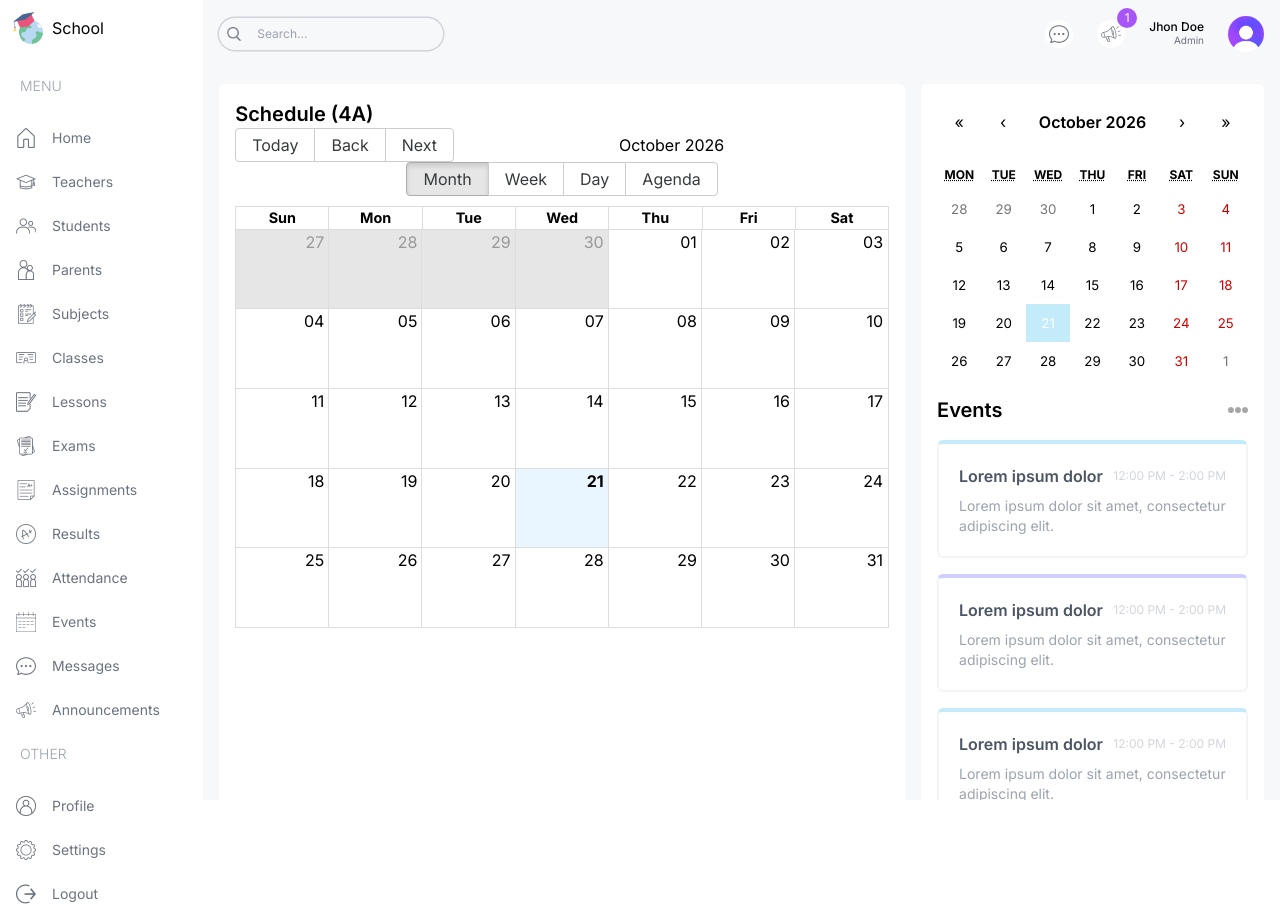
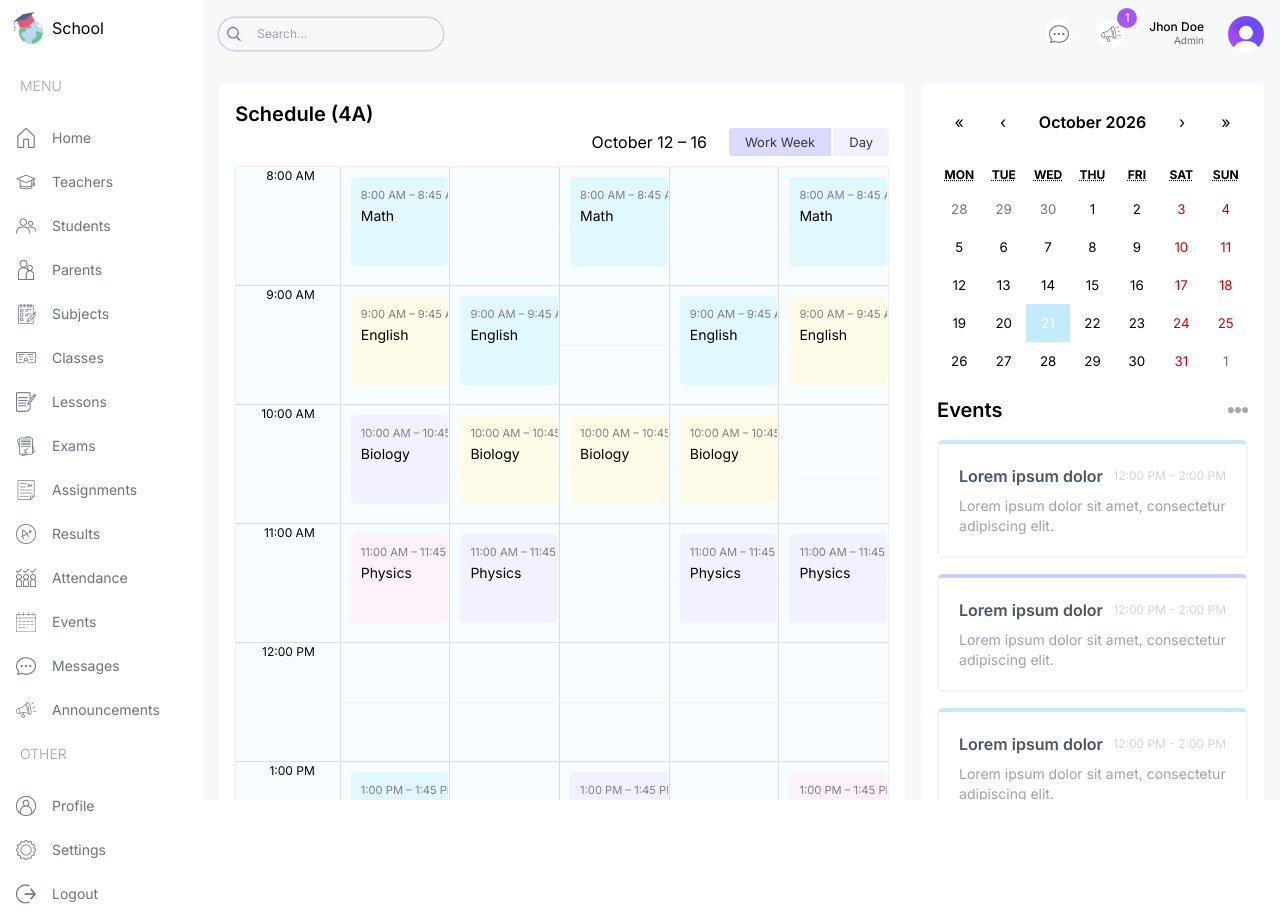
Before and after one commit to souravkumarswain/schoolDashboard, a Next.js app: page /student in a window 1280 px wide. Built offline with nearby package versions, Linux system fonts and the light colour scheme.

Commit message:
CSS updated for Big Calender

```diff
--- a/src/app/globals.css
+++ b/src/app/globals.css
@@ -15,3 +15,79 @@
 .react-calendar__navigation__label__labelText {
     font-weight: 600 !important;
 }
+.rbc-btn-group:first-child{
+    display: none !important;
+}
+.rbc-toolbar-label{
+    text-align: right !important;
+    padding: 0px 20px !important;
+    font-weight: 400 !important;
+}
+.rbc-btn-group:last-child{
+    font-size: 13px;
+}
+.rbc-btn-group:last-child button{
+    border: none !important;
+    background-color: #f1f0ff !important;
+    margin-left: 2px !important;
+}
+.rbc-toolbar button.rbc-active{
+    background-color: #dbdafe !important;
+    box-shadow: none !important;
+}
+.rbc-time-view{
+    border-color: #eee !important;
+}
+.rbc-time-header{
+    display: none !important;
+}
+.rbc-time-content{
+    border: none !important;
+}
+.rbc-time-gutter.rbc-time-column{
+    font-size: 12px !important;
+}
+.rbc-time-gutter.rbc-time-column .rbc-timeslot-group{
+    padding: 0px 20px !important;
+}
+.rbc-timeslot-group{
+    background-color: #f7fdff !important;
+}
+.rbc-day-slot{
+    font-size: 14px !important;
+}
+.rbc-event{
+    border: none !important;
+    color: black !important;
+    padding: 10px !important;
+    margin: 10px !important;
+    width: 99% !important;
+}
+.rbc-event:nth-child(1){
+    background-color: #e2f8ff !important;
+}
+.rbc-event:nth-child(2){
+    background-color: #fefce8 !important;
+}
+.rbc-event:nth-child(3){
+    background-color: #f2f1ff !important;
+}
+.rbc-event:nth-child(4){
+    background-color: #fdf2fb !important;
+}
+.rbc-event:nth-child(5){
+    background-color: #e2f8ff !important;
+}
+.rbc-event:nth-child(6){
+    background-color: #fefce8 !important;
+}
+.rbc-event:nth-child(7){
+    background-color: #f2f1ff !important;
+}
+.rbc-event:nth-child(8){
+    background-color: #f2f1ff !important;
+}
+.rbc-event-label{
+    color: gray !important;
+    margin-bottom: 5px !important;
+}
--- a/src/app/layout.tsx
+++ b/src/app/layout.tsx
@@ -1,5 +1,6 @@
 import type { Metadata } from "next";
 import { Inter } from "next/font/google";
+import "react-big-calendar/lib/css/react-big-calendar.css";
 import "./globals.css";
 
 const inter = Inter({ subsets: ["latin"] });
--- a/src/components/BigCalendar.tsx
+++ b/src/components/BigCalendar.tsx
@@ -1,22 +1,34 @@
 'use client'
 
-import { Calendar, momentLocalizer } from 'react-big-calendar'
+import { Calendar, momentLocalizer, View, Views } from 'react-big-calendar'
 import moment from 'moment';
-import "react-big-calendar/lib/css/react-big-calendar.css"
 import { calendarEvents } from '@/lib/data';
+import { useState } from 'react';
 
 const localizer = momentLocalizer(moment)
 
-const BigCalendar = () => (
-  <div>
+const BigCalendar = () => {
+    const [ view, setView ] = useState<View>(Views.WORK_WEEK)
+    const [date, setDate] = useState<Date>(calendarEvents[0]?.start ?? new Date())
+    const handleOnChangeView = (selectedView:View) => {
+        setView(selectedView);
+    }
+    return (
     <Calendar
-      localizer={localizer}
-      events={calendarEvents}
-      startAccessor="start"
-      endAccessor="end"
-      style={{ height: 500 }}
+        localizer={localizer}
+        events={calendarEvents}
+        date={date}
+        onNavigate={setDate}
+        startAccessor="start"
+        endAccessor="end"
+        views={["work_week", "day"]}
+        view={view}
+        style={{ height: "98%" }}
+        onView={handleOnChangeView}
+        min={new Date(2026, 1, 0, 8,0,0)}
+        max={new Date(2026, 1, 0, 17,0,0)}
     />
-  </div>
-)
+    )
+}
 
 export default BigCalendar;
--- a/src/lib/data.ts
+++ b/src/lib/data.ts
@@ -921,143 +921,143 @@ export const calendarEvents = [
   {
     title: "Math",
     allDay: false,
-    start: new Date(2024, 7, 12, 8, 0),
-    end: new Date(2024, 7, 12, 8, 45),
+    start: new Date(2026, 9, 12, 8, 0),
+    end: new Date(2026, 9, 12, 8, 45),
   },
   {
     title: "English",
     allDay: false,
-    start: new Date(2024, 7, 12, 9, 0),
-    end: new Date(2024, 7, 12, 9, 45),
+    start: new Date(2026, 9, 12, 9, 0),
+    end: new Date(2026, 9, 12, 9, 45),
   },
   {
     title: "Biology",
     allDay: false,
-    start: new Date(2024, 7, 12, 10, 0),
-    end: new Date(2024, 7, 12, 10, 45),
+    start: new Date(2026, 9, 12, 10, 0),
+    end: new Date(2026, 9, 12, 10, 45),
   },
   {
     title: "Physics",
     allDay: false,
-    start: new Date(2024, 7, 12, 11, 0),
-    end: new Date(2024, 7, 12, 11, 45),
+    start: new Date(2026, 9, 12, 11, 0),
+    end: new Date(2026, 9, 12, 11, 45),
   },
   {
     title: "Chemistry",
     allDay: false,
-    start: new Date(2024, 7, 12, 13, 0),
-    end: new Date(2024, 7, 12, 13, 45),
+    start: new Date(2026, 9, 12, 13, 0),
+    end: new Date(2026, 9, 12, 13, 45),
   },
   {
     title: "History",
     allDay: false,
-    start: new Date(2024, 7, 12, 14, 0),
-    end: new Date(2024, 7, 12, 14, 45),
+    start: new Date(2026, 9, 12, 14, 0),
+    end: new Date(2026, 9, 12, 14, 45),
   },
   {
     title: "English",
     allDay: false,
-    start: new Date(2024, 7, 13, 9, 0),
-    end: new Date(2024, 7, 13, 9, 45),
+    start: new Date(2026, 9, 13, 9, 0),
+    end: new Date(2026, 9, 13, 9, 45),
   },
   {
     title: "Biology",
     allDay: false,
-    start: new Date(2024, 7, 13, 10, 0),
-    end: new Date(2024, 7, 13, 10, 45),
+    start: new Date(2026, 9, 13, 10, 0),
+    end: new Date(2026, 9, 13, 10, 45),
   },
   {
     title: "Physics",
     allDay: false,
-    start: new Date(2024, 7, 13, 11, 0),
-    end: new Date(2024, 7, 13, 11, 45),
+    start: new Date(2026, 9, 13, 11, 0),
+    end: new Date(2026, 9, 13, 11, 45),
   },
 
   {
     title: "History",
     allDay: false,
-    start: new Date(2024, 7, 13, 14, 0),
-    end: new Date(2024, 7, 13, 14, 45),
+    start: new Date(2026, 9, 14, 14, 0),
+    end: new Date(2026, 9, 14, 14, 45),
   },
   {
     title: "Math",
     allDay: false,
-    start: new Date(2024, 7, 14, 8, 0),
-    end: new Date(2024, 7, 14, 8, 45),
+    start: new Date(2026, 9, 14, 8, 0),
+    end: new Date(2026, 9, 14, 8, 45),
   },
   {
     title: "Biology",
     allDay: false,
-    start: new Date(2024, 7, 14, 10, 0),
-    end: new Date(2024, 7, 14, 10, 45),
+    start: new Date(2026, 9, 14, 10, 0),
+    end: new Date(2026, 9, 14, 10, 45),
   },
 
   {
     title: "Chemistry",
     allDay: false,
-    start: new Date(2024, 7, 14, 13, 0),
-    end: new Date(2024, 7, 14, 13, 45),
+    start: new Date(2026, 9, 14, 13, 0),
+    end: new Date(2026, 9, 14, 13, 45),
   },
   {
     title: "History",
     allDay: false,
-    start: new Date(2024, 7, 14, 14, 0),
-    end: new Date(2024, 7, 13, 14, 45),
+    start: new Date(2026, 9, 14, 14, 0),
+    end: new Date(2026, 9, 13, 14, 45),
   },
   {
     title: "English",
     allDay: false,
-    start: new Date(2024, 7, 15, 9, 0),
-    end: new Date(2024, 7, 15, 9, 45),
+    start: new Date(2026, 9, 15, 9, 0),
+    end: new Date(2026, 9, 15, 9, 45),
   },
   {
     title: "Biology",
     allDay: false,
-    start: new Date(2024, 7, 15, 10, 0),
-    end: new Date(2024, 7, 15, 10, 45),
+    start: new Date(2026, 9, 15, 10, 0),
+    end: new Date(2026, 9, 15, 10, 45),
   },
   {
     title: "Physics",
     allDay: false,
-    start: new Date(2024, 7, 15, 11, 0),
-    end: new Date(2024, 7, 15, 11, 45),
+    start: new Date(2026, 9, 15, 11, 0),
+    end: new Date(2026, 9, 15, 11, 45),
   },
 
   {
     title: "History",
     allDay: false,
-    start: new Date(2024, 7, 15, 14, 0),
-    end: new Date(2024, 7, 15, 14, 45),
+    start: new Date(2026, 9, 15, 14, 0),
+    end: new Date(2026, 9, 15, 14, 45),
   },
   {
     title: "Math",
     allDay: false,
-    start: new Date(2024, 7, 16, 8, 0),
-    end: new Date(2024, 7, 16, 8, 45),
+    start: new Date(2026, 9, 16, 8, 0),
+    end: new Date(2026, 9, 16, 8, 45),
   },
   {
     title: "English",
     allDay: false,
-    start: new Date(2024, 7, 16, 9, 0),
-    end: new Date(2024, 7, 16, 9, 45),
+    start: new Date(2026, 9, 16, 9, 0),
+    end: new Date(2026, 9, 16, 9, 45),
   },
 
   {
     title: "Physics",
     allDay: false,
-    start: new Date(2024, 7, 16, 11, 0),
-    end: new Date(2024, 7, 16, 11, 45),
+    start: new Date(2026, 9, 16, 11, 0),
+    end: new Date(2026, 9, 16, 11, 45),
   },
   {
     title: "Chemistry",
     allDay: false,
-    start: new Date(2024, 7, 16, 13, 0),
-    end: new Date(2024, 7, 16, 13, 45),
+    start: new Date(2026, 9, 16, 13, 0),
+    end: new Date(2026, 9, 16, 13, 45),
   },
   {
     title: "History",
     allDay: false,
-    start: new Date(2024, 7, 16, 14, 0),
-    end: new Date(2024, 7, 16, 14, 45),
+    start: new Date(2026, 9, 16, 14, 0),
+    end: new Date(2026, 9, 16, 14, 45),
   },
 ];
```
